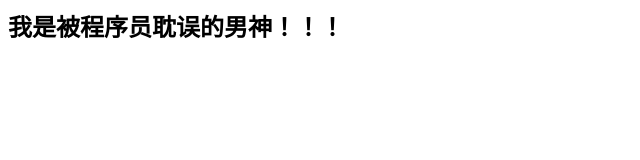
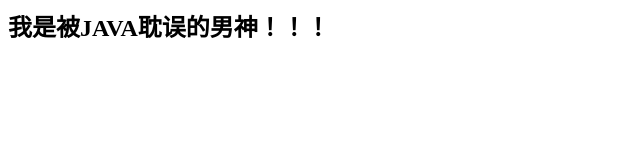
Before and after one commit to LogicMasonYang/igniubi, a plain HTML site: page index.html in a window 1280 px wide. Shown: the whole page, without its empty margins (0-640 px from the left). Drawn offline with Linux system fonts and the light colour scheme.

Commit message:
Update index.html

```diff
--- a/index.html
+++ b/index.html
@@ -1,6 +1,6 @@
 <html>
 <meta http-equiv="Content-Type" content="text/html; charset=utf-8" />
 <body>
-<h2>我是被程序员耽误的男神！！！</h2>
+<h2>我是被JAVA耽误的男神！！！</h2>
 </body>
 </html>
```
